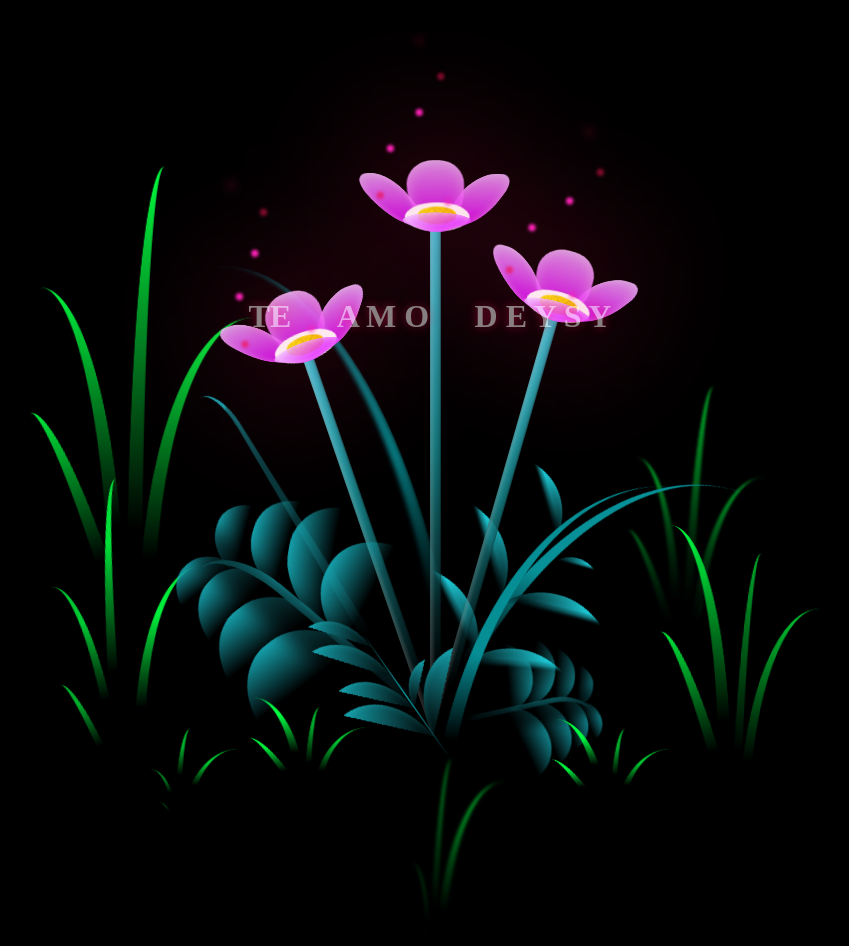
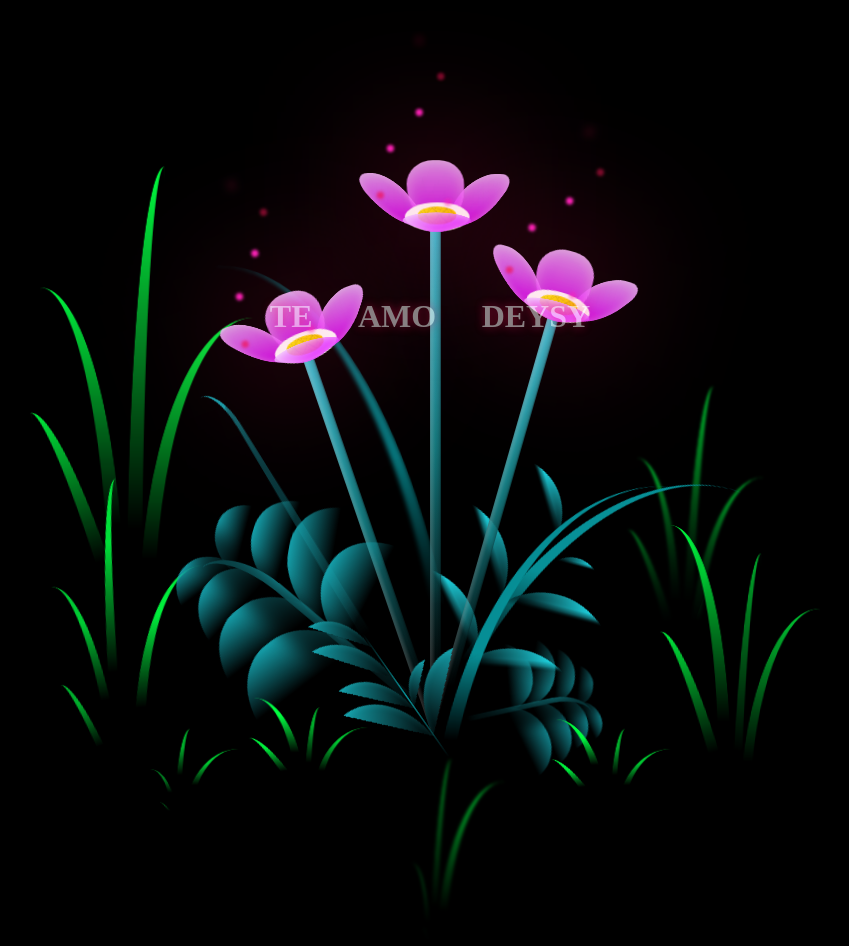
Before and after one commit to Rodolfo-Jara/Flor, a plain HTML site: page flower.html in a window 1280 px wide. Shown: the whole page, without its empty margins (210-1059 px from the left). Drawn offline with Linux system fonts and the light colour scheme.

Commit message:
Update flower.html

```diff
--- a/flower.html
+++ b/flower.html
@@ -13,15 +13,9 @@
     <h1 class="illuminated-name">
         <span style="--char-index: 1;">TE</span>
         <span style="--char-index: 3;">ㅤ</span>
-        <span style="--char-index: 4;">A</span>
-        <span style="--char-index: 5;">M</span>
-        <span style="--char-index: 6;">O</span>
+        <span style="--char-index: 4;">AMO</span>
         <span style="--char-index: 7;">ㅤ</span>
-        <span style="--char-index: 8;">D</span>
-        <span style="--char-index: 9;">E</span>
-        <span style="--char-index: 10;">Y</span>
-        <span style="--char-index: 11;">S</span>
-        <span style="--char-index: 12;">Y</span>
+        <span style="--char-index: 8;">DEYSY</span>
     </h1>
 </div>
 
```
